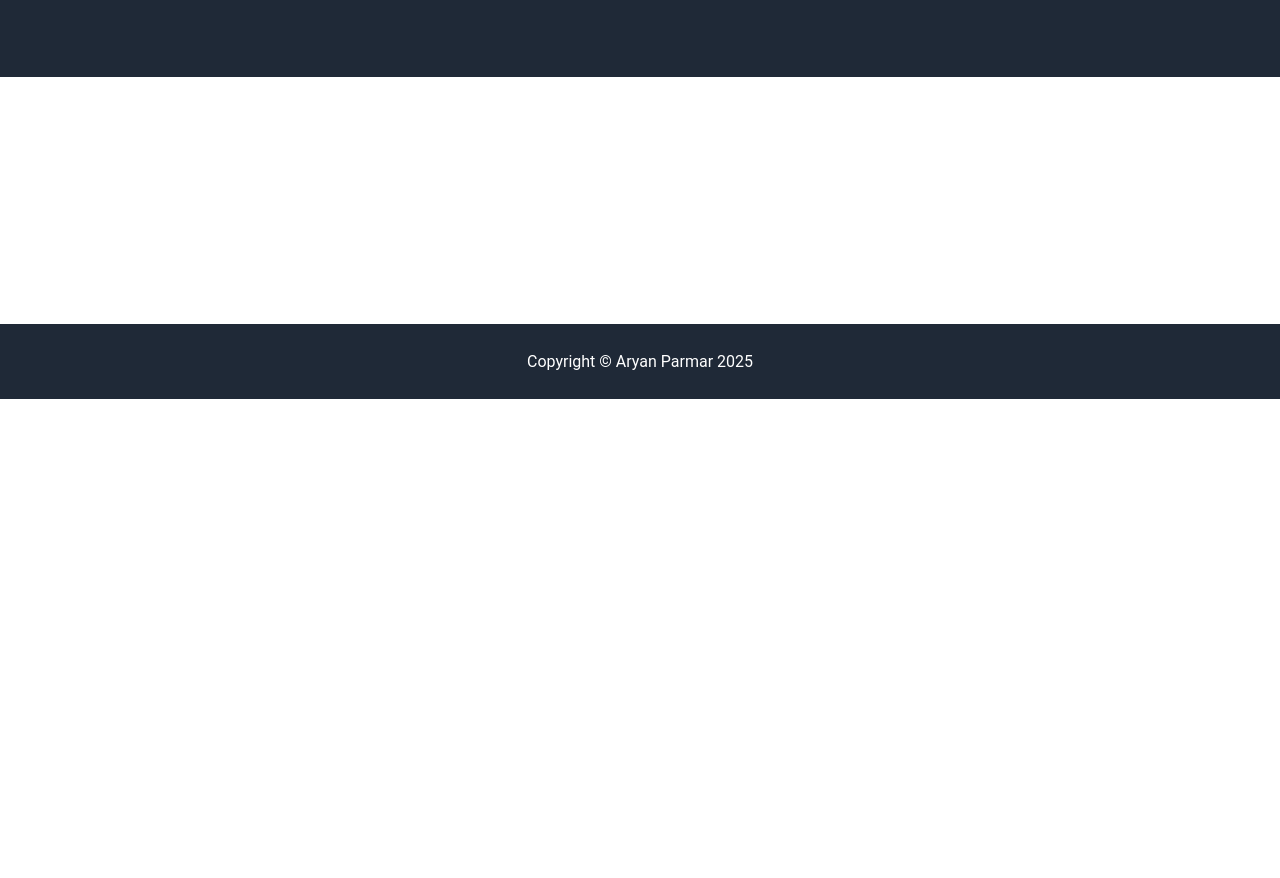
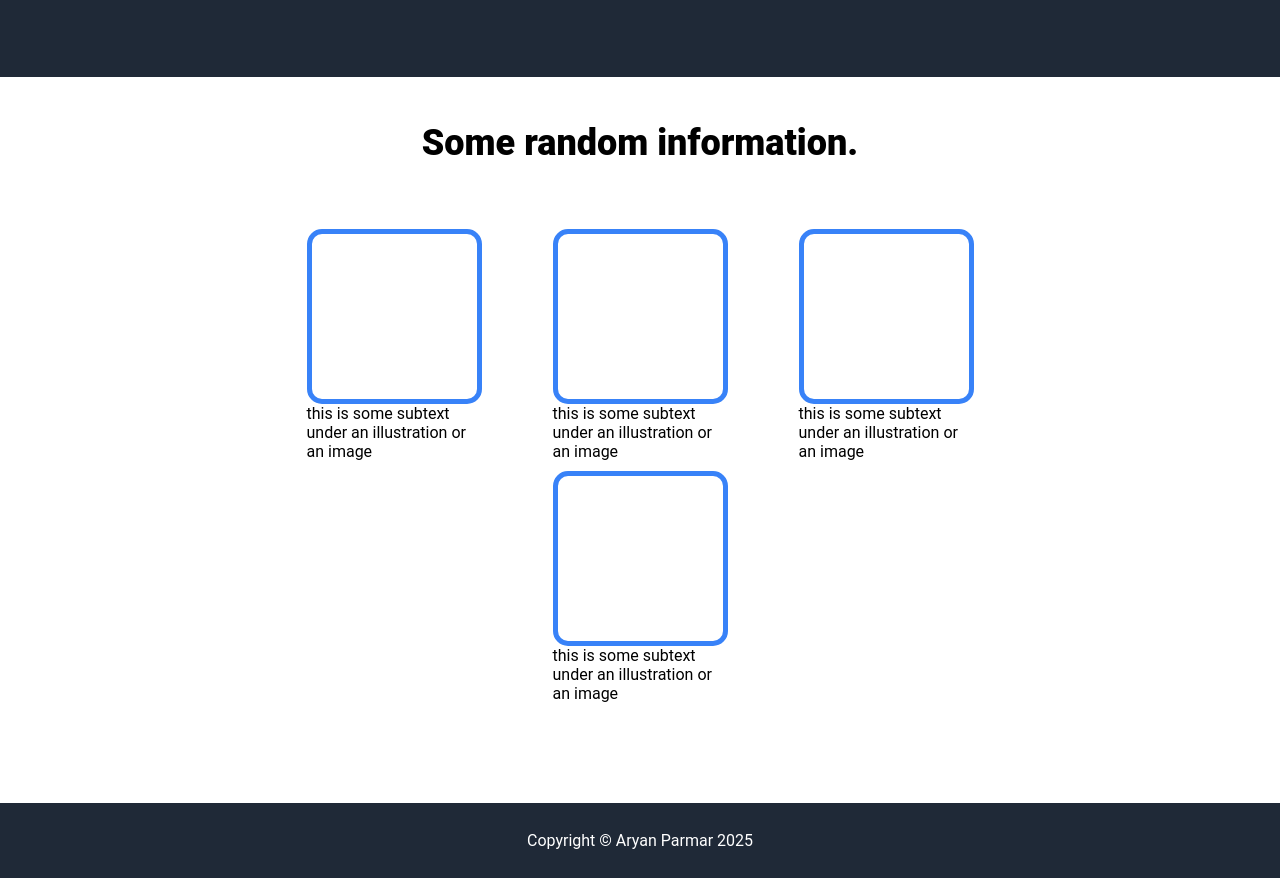
Before and after one commit to notaarryan/odin-landing-page, a plain HTML site: page index.html in a window 1280 px wide. Shown: the part 401-1279 px from the top of the page. Before the commit the page ends 800 px from the top, so only its background shows below. Drawn offline with Linux system fonts and the light colour scheme.

Commit message:
Completed information section
completed the html and css of information section

```diff
--- a/index.html
+++ b/index.html
@@ -32,8 +32,40 @@
                 </button>
             </div>
             <div class="right-section">
-                <div class="placeholder">
+                <div class="hero-section-placeholder">
                     This is a placeholder for an image
+                </div>
+            </div>
+        </div>
+
+        <div class="information-section">
+            <div class="info-header">
+                Some random information.
+            </div>
+            <div class="image-container">
+                <div class="image">
+                    <div class="image-placeholder"></div>
+                    <div class="image-information">
+                        this is some subtext under an illustration or an image
+                    </div>
+                </div>
+                <div class="image">
+                    <div class="image-placeholder"></div>
+                    <div class="image-information">
+                        this is some subtext under an illustration or an image
+                    </div>
+                </div>
+                <div class="image">
+                    <div class="image-placeholder"></div>
+                    <div class="image-information">
+                        this is some subtext under an illustration or an image
+                    </div>
+                </div>
+                <div class="image">
+                    <div class="image-placeholder"></div>
+                    <div class="image-information">
+                        this is some subtext under an illustration or an image
+                    </div>
                 </div>
             </div>
         </div>
--- a/style.css
+++ b/style.css
@@ -25,8 +25,9 @@ body {
     justify-content: center;
     align-items: center;
     font-size: 24px;
-    flex-basis: 450px;
+    flex-basis: 470px;
     color: #f9faf8;
+    font-weight: 900;
 }
 
 ul {
@@ -105,7 +106,7 @@ a {
     display: flex;
 }
 
-.placeholder {
+.hero-section-placeholder {
     background-color: rgb(110, 116, 124);
     color: white;
     display: flex;
@@ -113,3 +114,52 @@ a {
     align-items: center;
     justify-content: center;
 }
+
+.information-section {
+    display: flex;
+    flex-direction: column;
+    align-items: center;
+    flex: 1;
+}
+
+.info-header {
+    justify-content: center;
+    align-items: center;
+    display: flex;
+    width: 100%;
+    align-items: center;
+    padding: 45px 80px;
+    font-size: 36px;
+    font-weight: 900;
+}
+
+.image-container {
+    padding: 20px 20px 100px 20px;
+    height: 400px;
+    width: 60%;
+    gap: 10px;
+    flex: 1;
+    flex-wrap: wrap;
+    display: flex;
+    justify-content: space-around;
+    align-items: center;
+}
+
+.image {
+    flex: 1;
+    display: flex;
+    flex-direction: column;
+    justify-content: center;
+    align-items: center;
+}
+
+.image-placeholder {
+    height: 175px;
+    width: 175px;
+    border: solid 5px #3882f8;
+    border-radius: 15px;
+}
+
+.image-information {
+    width: 175px;
+}
```
